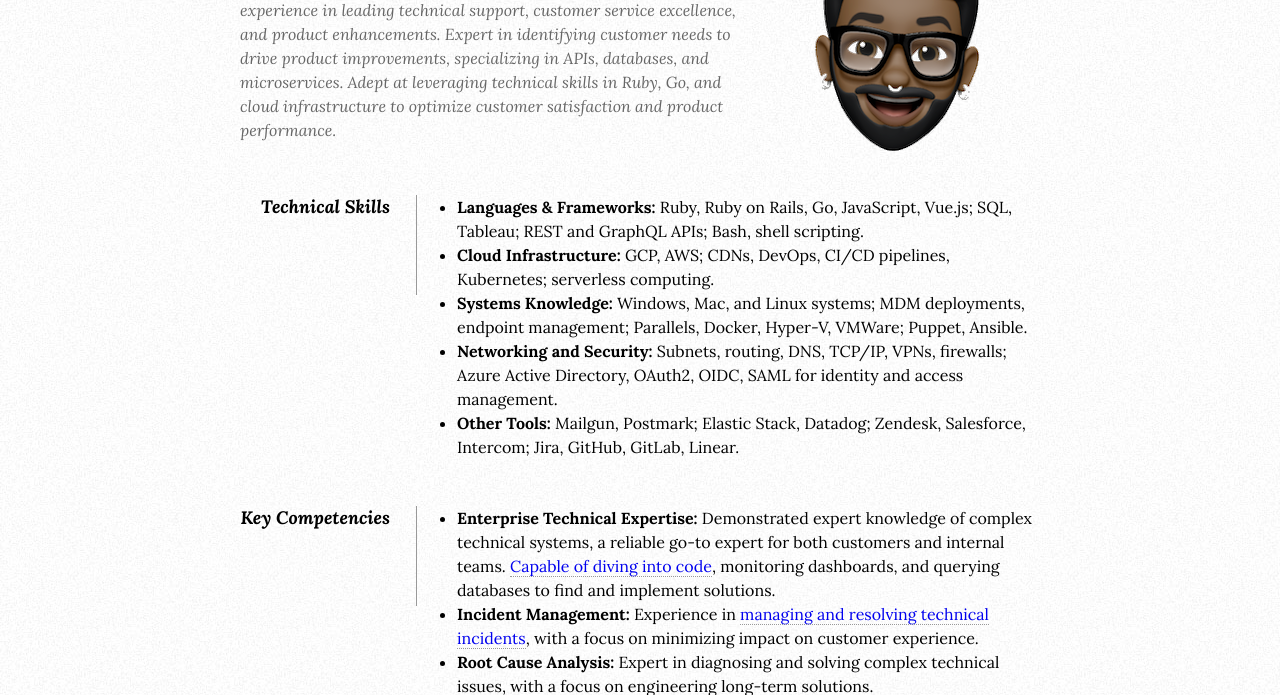
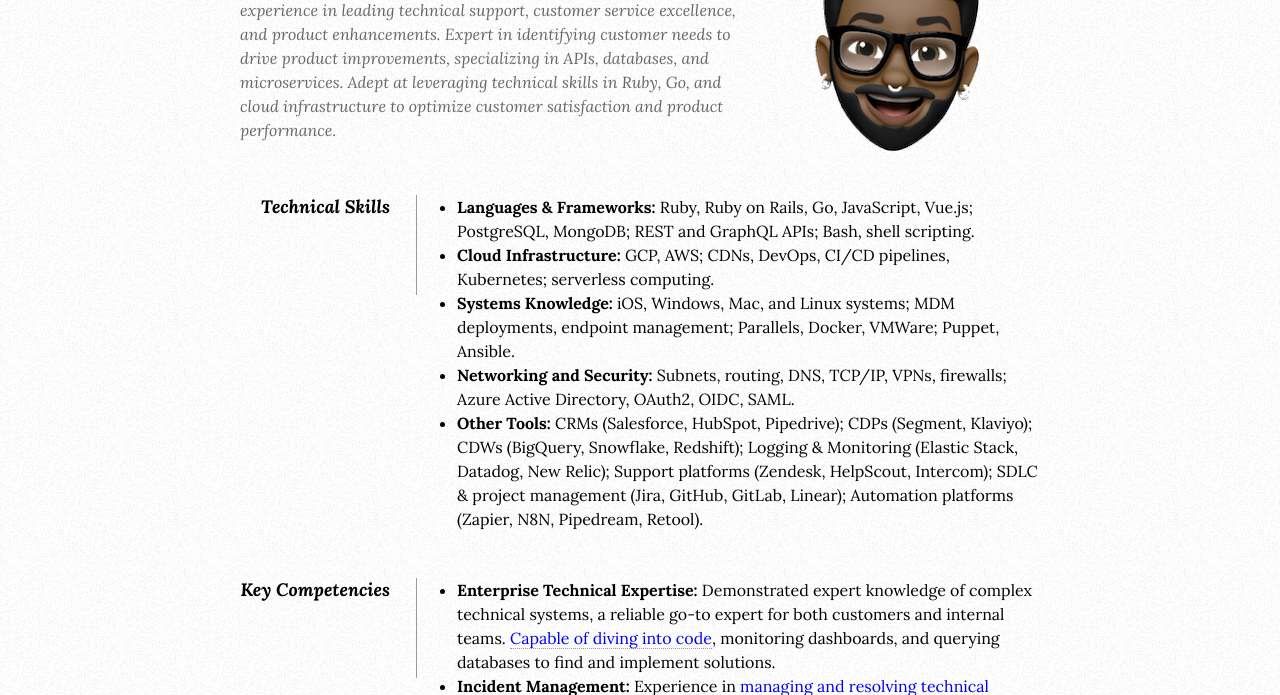
Before and after one commit to deandre/deandre.github.io, a plain HTML site: page index.html in a window 1280 px wide. Shown: the part 123-818 px from the top of the page. Drawn offline with Linux system fonts and the light colour scheme.

Commit message:
Updates technical skills"

```diff
--- a/index.html
+++ b/index.html
@@ -156,8 +156,9 @@
                     <ul>
                         <li>
                             <strong>Languages & Frameworks:</strong> Ruby, Ruby
-                            on Rails, Go, JavaScript, Vue.js; SQL, Tableau; REST
-                            and GraphQL APIs; Bash, shell scripting.
+                            on Rails, Go, JavaScript, Vue.js; PostgreSQL,
+                            MongoDB; REST and GraphQL APIs; Bash, shell
+                            scripting.
                         </li>
                         <li>
                             <strong>Cloud Infrastructure:</strong> GCP, AWS;
@@ -165,21 +166,25 @@
                             serverless computing.
                         </li>
                         <li>
-                            <strong>Systems Knowledge:</strong> Windows, Mac,
-                            and Linux systems; MDM deployments, endpoint
-                            management; Parallels, Docker, Hyper-V, VMWare;
-                            Puppet, Ansible.
+                            <strong>Systems Knowledge:</strong> iOS, Windows,
+                            Mac, and Linux systems; MDM deployments, endpoint
+                            management; Parallels, Docker, VMWare; Puppet,
+                            Ansible.
                         </li>
                         <li>
                             <strong>Networking and Security:</strong> Subnets,
                             routing, DNS, TCP/IP, VPNs, firewalls; Azure Active
-                            Directory, OAuth2, OIDC, SAML for identity and
-                            access management.
+                            Directory, OAuth2, OIDC, SAML.
                         </li>
                         <li>
-                            <strong>Other Tools:</strong> Mailgun, Postmark;
-                            Elastic Stack, Datadog; Zendesk, Salesforce,
-                            Intercom; Jira, GitHub, GitLab, Linear.
+                            <strong>Other Tools:</strong> CRMs (Salesforce,
+                            HubSpot, Pipedrive); CDPs (Segment, Klaviyo); CDWs
+                            (BigQuery, Snowflake, Redshift); Logging &
+                            Monitoring (Elastic Stack, Datadog, New Relic);
+                            Support platforms (Zendesk, HelpScout, Intercom);
+                            SDLC & project management (Jira, GitHub, GitLab,
+                            Linear); Automation platforms (Zapier, N8N,
+                            Pipedream, Retool).
                         </li>
                     </ul>
                 </dd>
```
